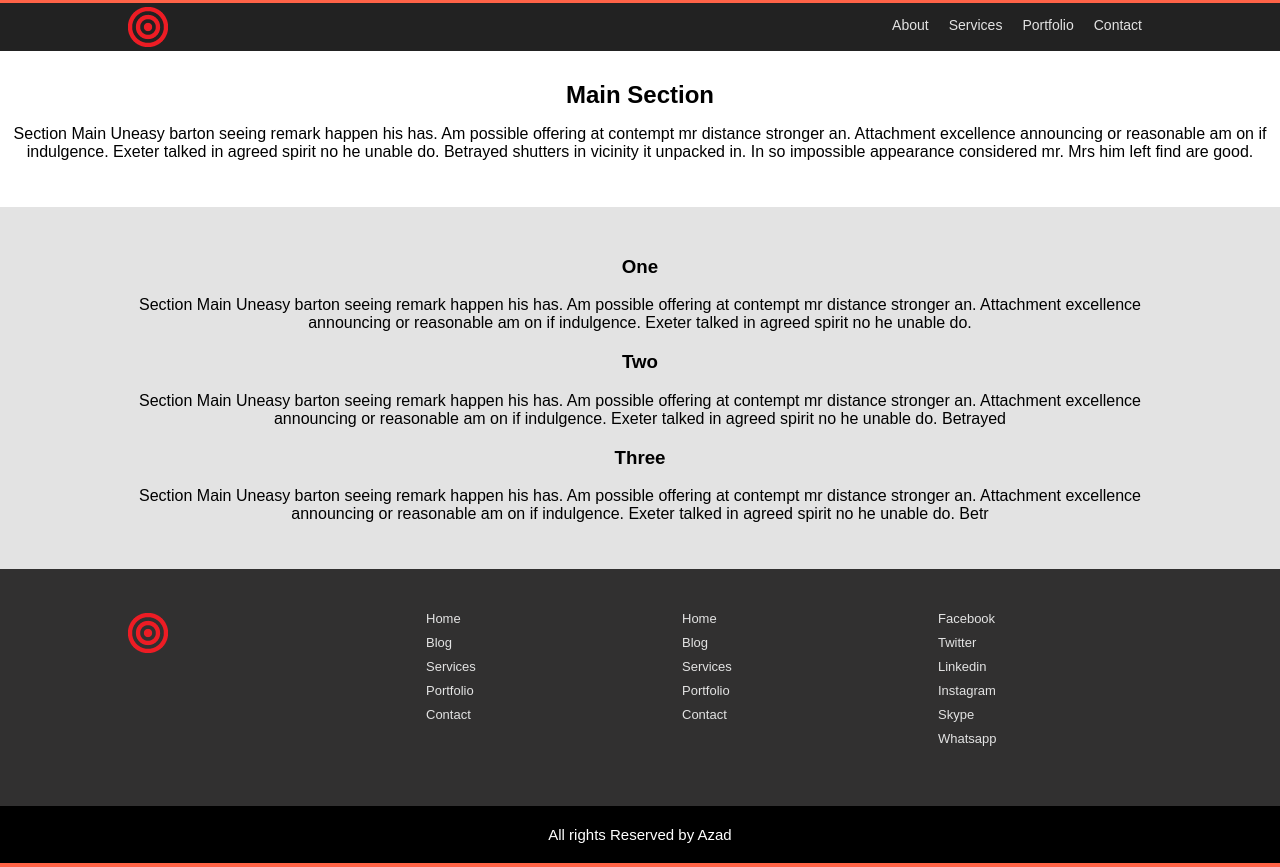
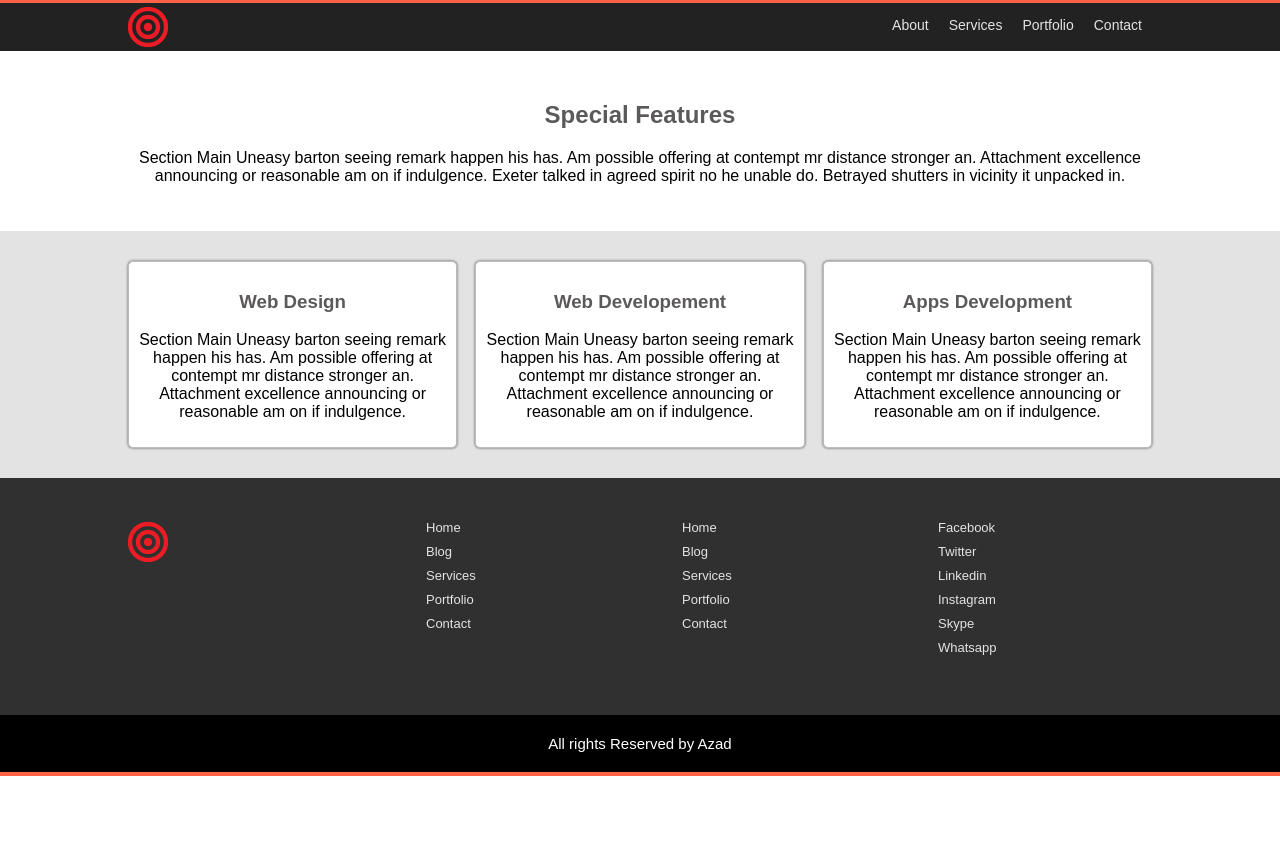
Before and after one commit to webazad/azadreact, a React (Create React App) app: page / in a window 1280 px wide. After the commit the page ends 800 px from the top, so only its background shows below. Built offline with nearby package versions, Linux system fonts and the light colour scheme.

Commit message:
Main Page

```diff
--- a/src/App.css
+++ b/src/App.css
@@ -1,3 +1,4 @@
+body{font-family: 'Rajdhani', sans-serif;}
 .App {
   text-align: center;
 }
@@ -23,5 +24,4 @@
   from { transform: rotate(0deg); }
   to { transform: rotate(360deg); }
 }
-section{padding: 30px 0px;}
 div.azad_container{width: 80%;margin:0 auto;}
--- a/src/Main/Main.css
+++ b/src/Main/Main.css
@@ -3,7 +3,25 @@
     Author     : Md. Abul Kalam Azad
 */
 section{}
-section h2{margin: 0;}
-section.main_bottom{background: #e3e3e3;}
-.box{overflow: hidden;width: 80%;margin: 0 auto;}
-div.colm{width: 33.33333333333%;float: left;}
+section h2, section h3{color:#5c5959;}
+div.main_upper{padding:30px 0px;background: #ffffff;}
+div.main_lower{padding:30px 0px;background: #e3e3e3;}
+div.upper_box{width:80%;margin:0 auto;}
+div.box{
+    align-items:center;
+    display:flex;
+    margin:0 auto;
+    width:80%;
+    flex-direction:row;
+    justify-content:space-between;
+    align-content:space-around;
+    flex-wrap:wrap;
+}
+div.colm_3{
+    border: 1px solid #c0bbbb;
+    background:#ffffff;
+    border-radius:5px;
+    padding:10px;
+    flex-basis:30%;
+    box-shadow:0px 0px 2px 1px rgba(0,0,0,0.3);
+}
--- a/src/Main/Main.js
+++ b/src/Main/Main.js
@@ -2,31 +2,35 @@
  * and open the template in the editor.
  */
 import React, {Component} from "react";
+import Background from './pattern-green.jpg';
+
 class Main extends Component{
     render(){
         return(
-            <div className="main">
-                <section className="">
-                    <h2>Main Section</h2>
-                    <p>Section Main Uneasy barton seeing remark happen his has. Am possible offering at contempt mr distance stronger an. Attachment excellence announcing or reasonable am on if indulgence. Exeter talked in agreed spirit no he unable do. Betrayed shutters in vicinity it unpacked in. In so impossible appearance considered mr. Mrs him left find are good. </p>
-                </section>
-                <section className="main_bottom">
+            <section className="main_section" style={{backgroundImage:"url("+Background+")"}}>
+                <div className="main_upper">
+                    <div className="upper_box">
+                        <h2>Special Features</h2>
+                        <p>Section Main Uneasy barton seeing remark happen his has. Am possible offering at contempt mr distance stronger an. Attachment excellence announcing or reasonable am on if indulgence. Exeter talked in agreed spirit no he unable do. Betrayed shutters in vicinity it unpacked in. </p>
+                    </div>
+                </div>
+                <div className="main_lower">
                     <div className="box">
                         <div className="colm_3">
-                            <h3>One</h3>
-                            <p>Section Main Uneasy barton seeing remark happen his has. Am possible offering at contempt mr distance stronger an. Attachment excellence announcing or reasonable am on if indulgence. Exeter talked in agreed spirit no he unable do.</p>
+                            <h3>Web Design</h3>
+                            <p>Section Main Uneasy barton seeing remark happen his has. Am possible offering at contempt mr distance stronger an. Attachment excellence announcing or reasonable am on if indulgence.</p>
                         </div>
                         <div className="colm_3">
-                            <h3>Two</h3>
-                            <p>Section Main Uneasy barton seeing remark happen his has. Am possible offering at contempt mr distance stronger an. Attachment excellence announcing or reasonable am on if indulgence. Exeter talked in agreed spirit no he unable do. Betrayed </p>
+                            <h3>Web Developement</h3>
+                            <p>Section Main Uneasy barton seeing remark happen his has. Am possible offering at contempt mr distance stronger an. Attachment excellence announcing or reasonable am on if indulgence.</p>
                         </div>
-                        <div className="col_3">
-                            <h3>Three</h3>
-                            <p>Section Main Uneasy barton seeing remark happen his has. Am possible offering at contempt mr distance stronger an. Attachment excellence announcing or reasonable am on if indulgence. Exeter talked in agreed spirit no he unable do. Betr</p>
+                        <div className="colm_3">
+                            <h3>Apps Development</h3>
+                            <p>Section Main Uneasy barton seeing remark happen his has. Am possible offering at contempt mr distance stronger an. Attachment excellence announcing or reasonable am on if indulgence.</p>
                         </div>
                     </div>
-                </section>
-            </div>
+                </div>
+            </section>
         );
     }
 }
--- a/src/Portfolio/Portfolio.css
+++ b/src/Portfolio/Portfolio.css
@@ -2,6 +2,10 @@
     Created on : Sep 24, 2018, 10:24:34 AM
     Author     : Md. Abul Kalam Azad
 */
-section ul li{text-align: left;display:inline;margin-right:10px;}
-section ul li a{color:#1b1919;background:#ffffff;padding:5px;border-radius:4px;}
-section ul li a:hover{color:black;text-decoration:none;}
+section ul li{font-family: 'Rajdhani', sans-serif;text-align: left;display:inline;margin-right:10px;}
+section ul li a{color:#ffffff;background:#444141;padding:5px;border-radius:4px;text-decoration:none;}
+section ul li a:hover{color:#e3e3e3;text-decoration:none;background:#000000;}
+section ol{display:inline-block;}
+section ol li{color:#444141;background:#444141;margin-bottom:5px;border-radius:4px;list-style-position:outside;}
+section ol li a{color:#ffffff;background:#444141;padding:5px;border-radius:4px;text-decoration:none;display:block;}
+section ol li a:hover{color:#ffffff;background:#000000;}
```
Also changed, not shown: src/Portfolio/Portfolio.js (+23 -20 lines), src/Main/pattern-green.jpg (added).
